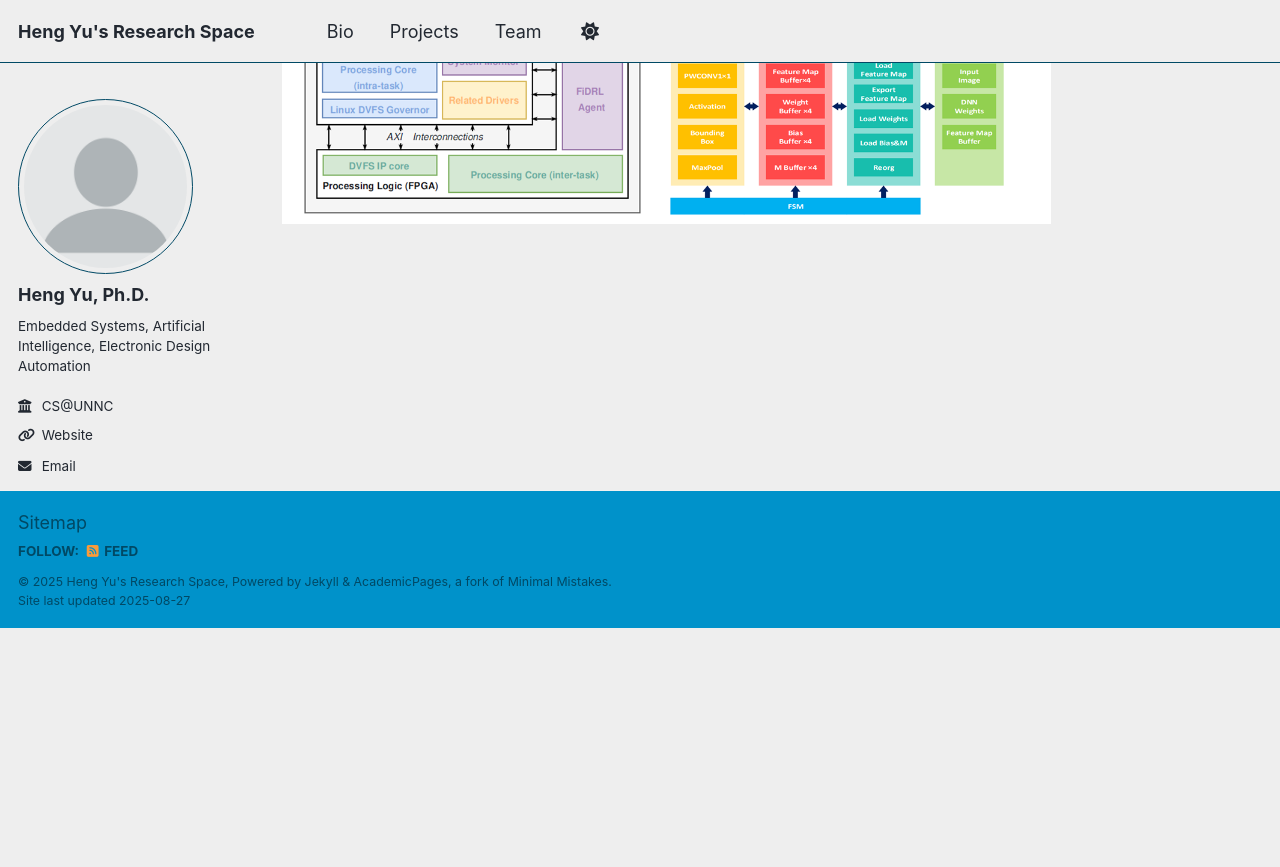
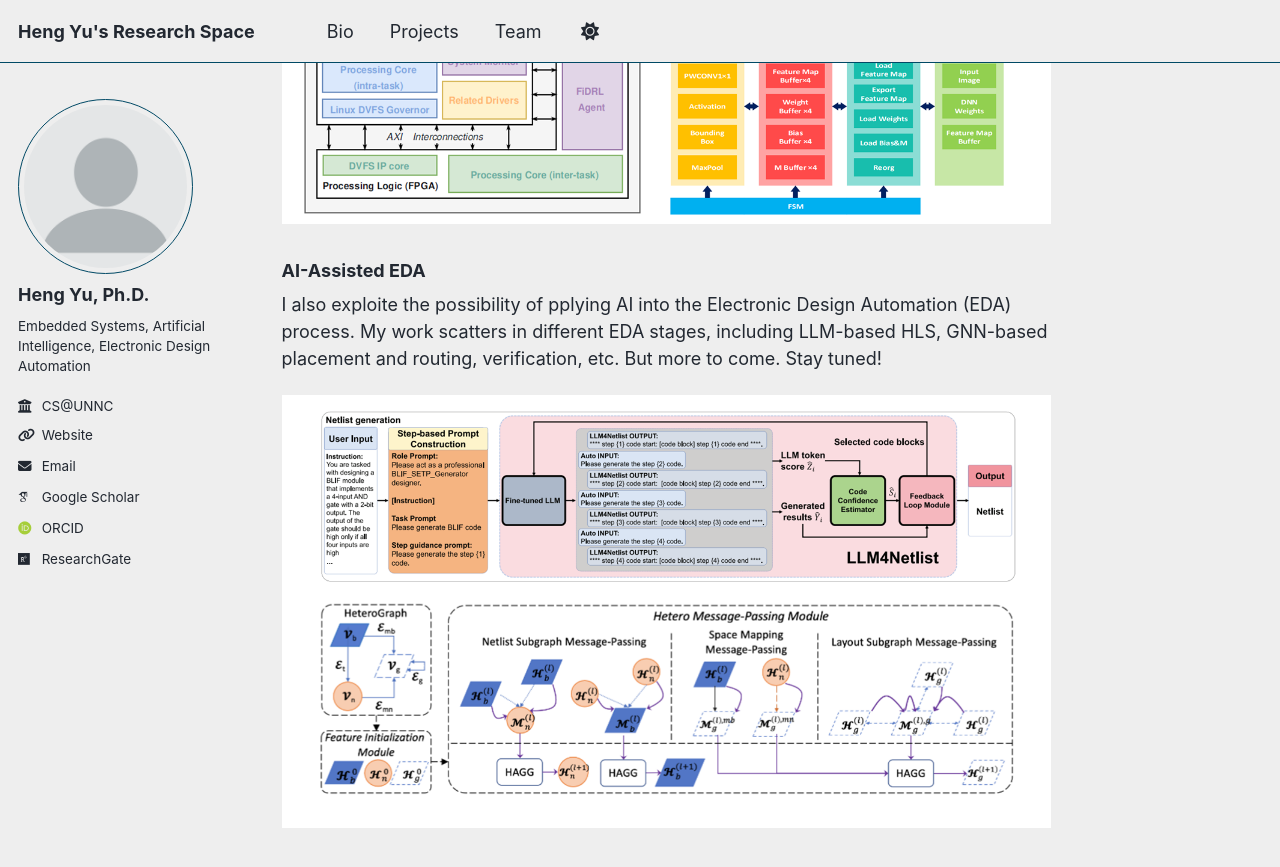
Before and after one commit to eleyuheng/eleyuheng.github.io, a Jekyll site: the page built from _pages/projects.md, in a window 1280 px wide and 900 px high, scrolled down 1719 px. Shown: the top 867 px of the window. Built offline with Jekyll 4.4.1, drawn with Linux system fonts in a browser that asks for light colours; some web fonts are replaced; a script that is not in the unit is left out; before the commit the page ends 2347 px from its top, so only the background shows below that.

Commit message:
Update projects.md

```diff
--- a/_pages/projects.md
+++ b/_pages/projects.md
@@ -14,3 +14,8 @@ This series of study focuses on theory and algorithms about scheduling the adapt
 Contemporary pathways to realize and optimize AI on embedded devices are model-level miniaturization, architecture-level reformation, and system-level operational decision-making. Most of my research focus on system-level optimization, leveraging the robustness of neural networks in terms of performance under various resource conditions. For example, reducing the number of invocations of deep reinforcement learning agent for embedded processing controlling could perform almost as well as full agent awakening [TC'24]; Co-considering DVFS when deciding early exits of a deep neural network could lead to both energy reduction and network performance improvement, compared to early-exit decision-makings that are system-agnostic [DATE'25]. In addition, I am also into some model-level [DAC'21] and architecture-level [TCAD'22] work to optimize AI for embedded computing.
 
 ![Embedded AI!](/images/EmbeddedAI.png "Embedded AI")
+
+### AI-Assisted EDA
+I also exploite the possibility of pplying AI into the Electronic Design Automation (EDA) process. My work scatters in different EDA stages, including LLM-based HLS, GNN-based placement and routing, verification, etc. But more to come. Stay tuned!
+
+![AI-Assisted EDA!](/images/AIAssistedEDA.png "AI-Assisted EDA")
```
